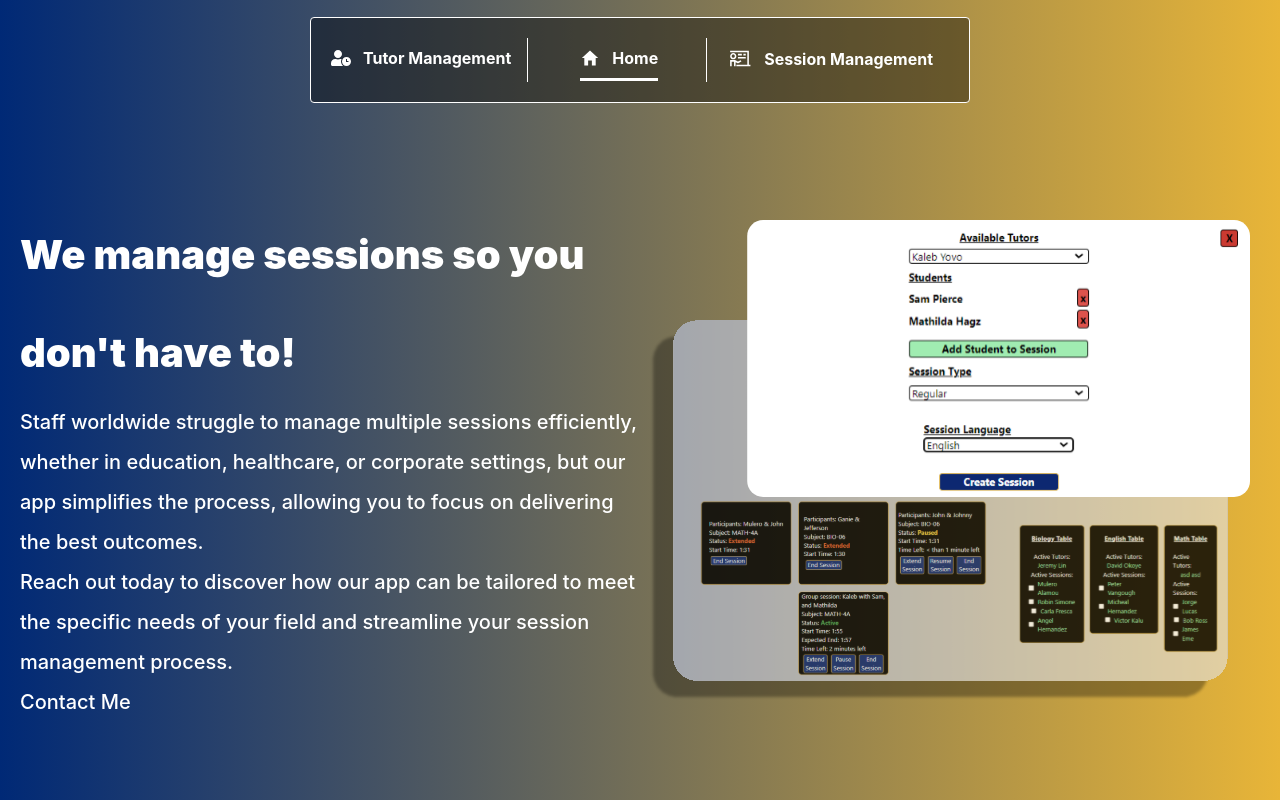
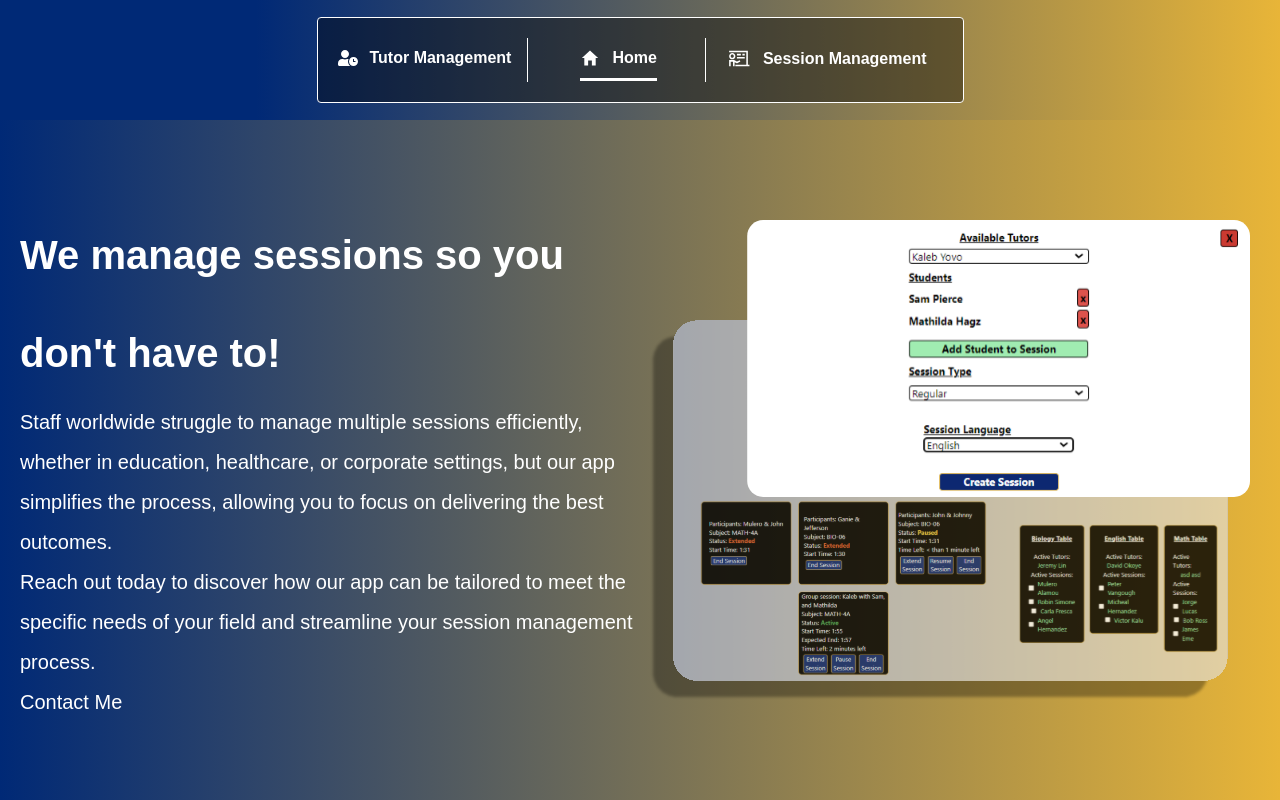
Before and after one commit to Mulcro/sstc-frontend, a React (Vite) app: page / in a window 1280 px wide. Built offline with nearby package versions, Linux system fonts and the light colour scheme; no server answers; a web font is replaced by a local one.

Commit message:
Used proxima nova font globaly on app

```diff
--- a/src/App.jsx
+++ b/src/App.jsx
@@ -1,7 +1,6 @@
 import './App.css';
 import Session from './Components/Session/session';
 import Admin from './Components/Admin/admin';
-import SideBar from './Components/sidebar';
 import Navbar from './Components/navbar';
 import Main from './Components/main';
 import NotFound from './Components/notFound'
@@ -29,7 +28,7 @@ function App() {
 
   return (
     <BrowserRouter>
-      <div className="bg-gradient-to-l from-mccd-gold to-mccd-blue">
+      <div className="bg-gradient-to-r from-mccd-blue from-20% to-mccd-gold font-proxima-nova">
         <Navbar/>
         {/* <SideBar/>  */}
         <Routes>
```
